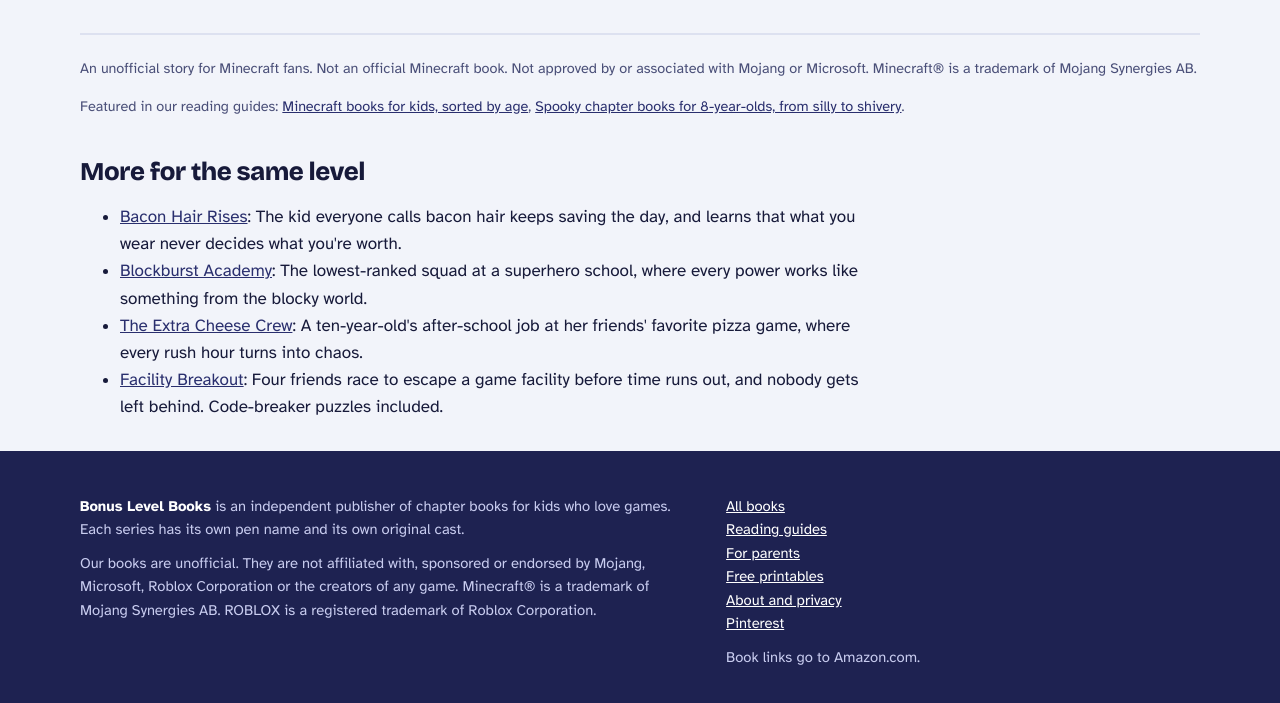
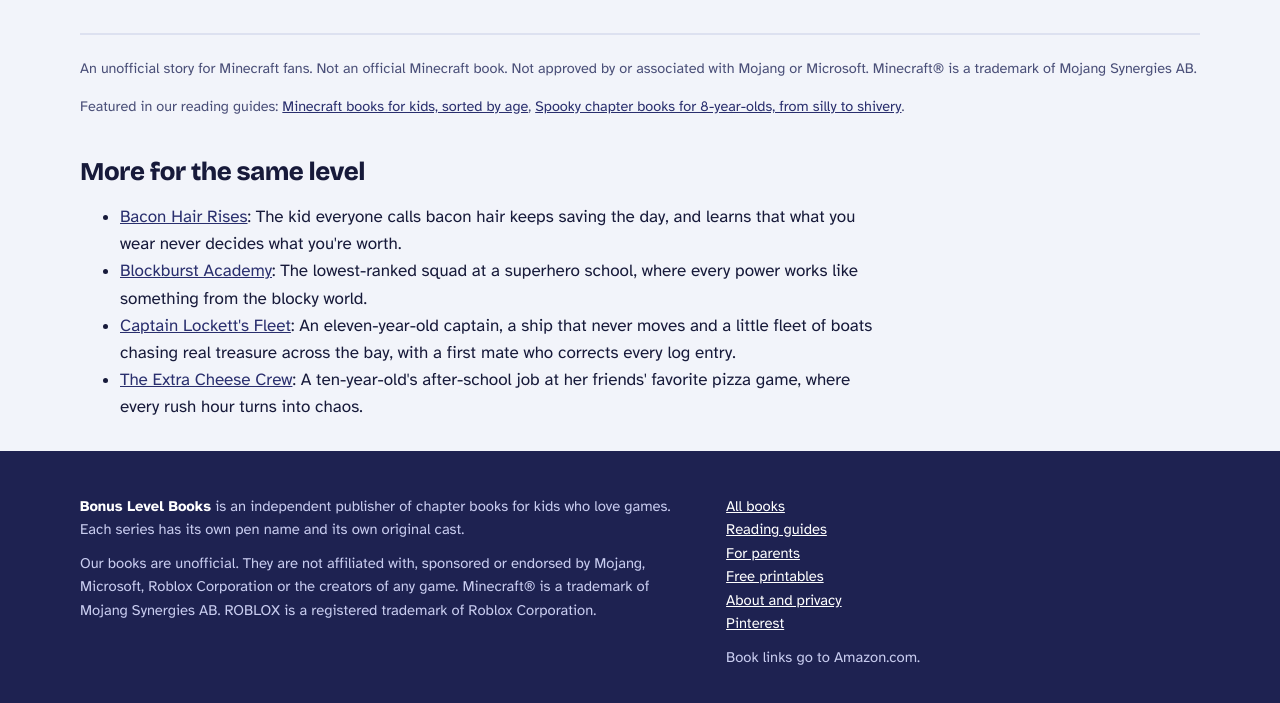
Before and after one commit to tienxuan2368/bonuslevelbooks, a plain HTML site: page series/the-grand-lantern-hotel/index.html in a window 1280 px wide. Shown: the part 2296-2999 px from the top of the page. Drawn offline with Linux system fonts and the light colour scheme.

Commit message:
Update series page (series/the-grand-lantern-hotel)

```diff
--- a/series/the-grand-lantern-hotel/index.html
+++ b/series/the-grand-lantern-hotel/index.html
@@ -72,7 +72,7 @@
 <p class="muted">A Spine-Tingling Winter Spot-the-Clue Chapter Book for Kids 8-12.</p><div class="buy"><a class="primary" href="/go/mystery-hides-in-room-206-kindle/" rel="nofollow">Kindle</a><a href="/go/mystery-hides-in-room-206-paperback/" rel="nofollow">Paperback</a></div></div></article>
 <p class="note" style="margin-top:22px">An unofficial story for Minecraft fans. Not an official Minecraft book. Not approved by or associated with Mojang or Microsoft. Minecraft&reg; is a trademark of Mojang Synergies AB.</p>
 <p class="note" style="margin-top:14px">Featured in our reading guides: <a href="/guides/minecraft-books-for-kids/">Minecraft books for kids, sorted by age</a>, <a href="/guides/spooky-chapter-books-for-8-year-olds/">Spooky chapter books for 8-year-olds, from silly to shivery</a>.</p>
-<h2 class="sec" style="margin-top:40px;font-size:1.6rem">More for the same level</h2><ul><li><a href="/series/bacon-hair-rises/">Bacon Hair Rises</a>: The kid everyone calls bacon hair keeps saving the day, and learns that what you wear never decides what you&#x27;re worth.</li><li><a href="/series/blockburst-academy/">Blockburst Academy</a>: The lowest-ranked squad at a superhero school, where every power works like something from the blocky world.</li><li><a href="/series/the-extra-cheese-crew/">The Extra Cheese Crew</a>: A ten-year-old&#x27;s after-school job at her friends&#x27; favorite pizza game, where every rush hour turns into chaos.</li><li><a href="/series/facility-breakout/">Facility Breakout</a>: Four friends race to escape a game facility before time runs out, and nobody gets left behind. Code-breaker puzzles included.</li></ul>
+<h2 class="sec" style="margin-top:40px;font-size:1.6rem">More for the same level</h2><ul><li><a href="/series/bacon-hair-rises/">Bacon Hair Rises</a>: The kid everyone calls bacon hair keeps saving the day, and learns that what you wear never decides what you&#x27;re worth.</li><li><a href="/series/blockburst-academy/">Blockburst Academy</a>: The lowest-ranked squad at a superhero school, where every power works like something from the blocky world.</li><li><a href="/series/captain-locketts-fleet/">Captain Lockett&#x27;s Fleet</a>: An eleven-year-old captain, a ship that never moves and a little fleet of boats chasing real treasure across the bay, with a first mate who corrects every log entry.</li><li><a href="/series/the-extra-cheese-crew/">The Extra Cheese Crew</a>: A ten-year-old&#x27;s after-school job at her friends&#x27; favorite pizza game, where every rush hour turns into chaos.</li></ul>
 </div></main>
 <footer class="foot"><div class="wrap cols">
 <div class="fine">
```
